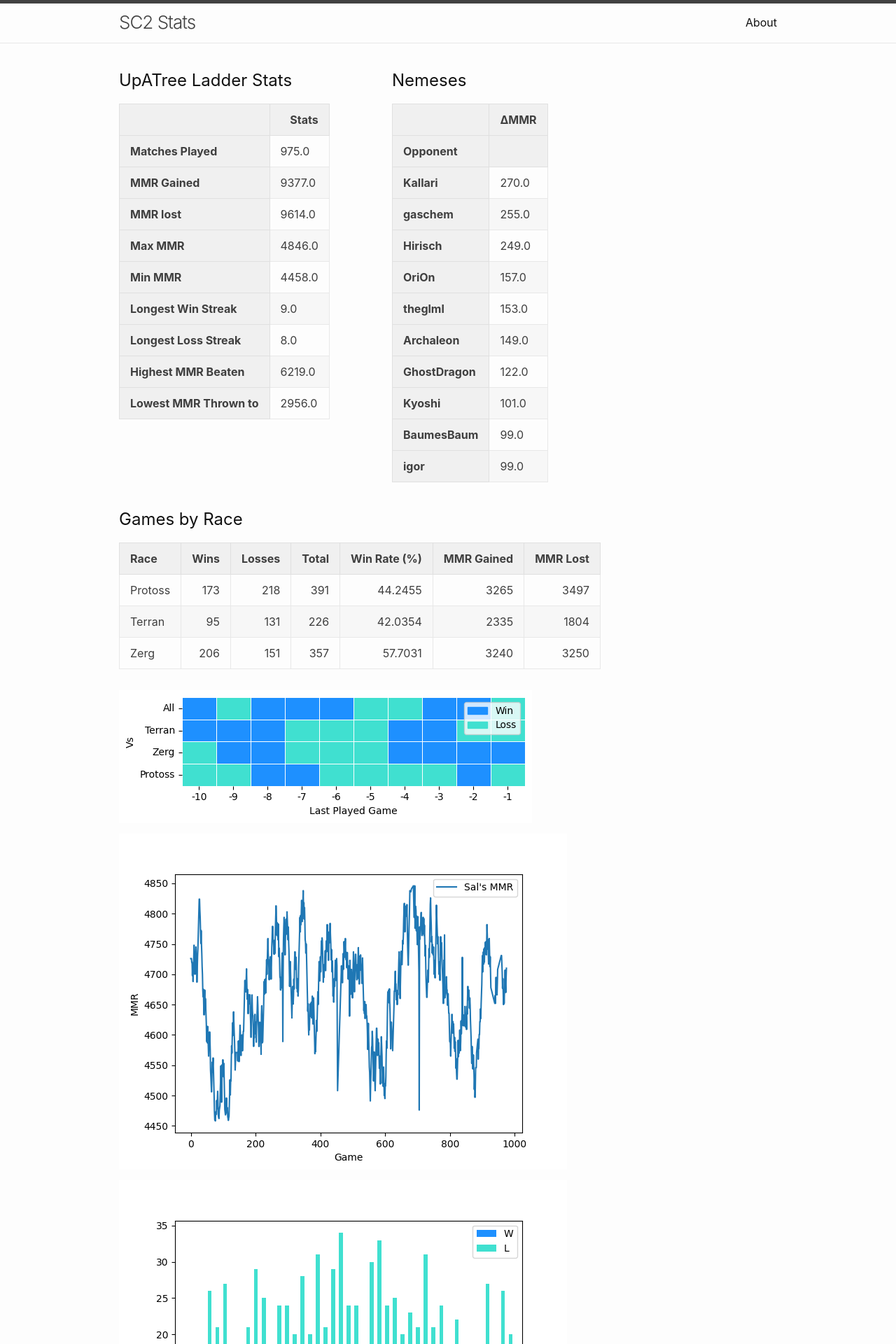
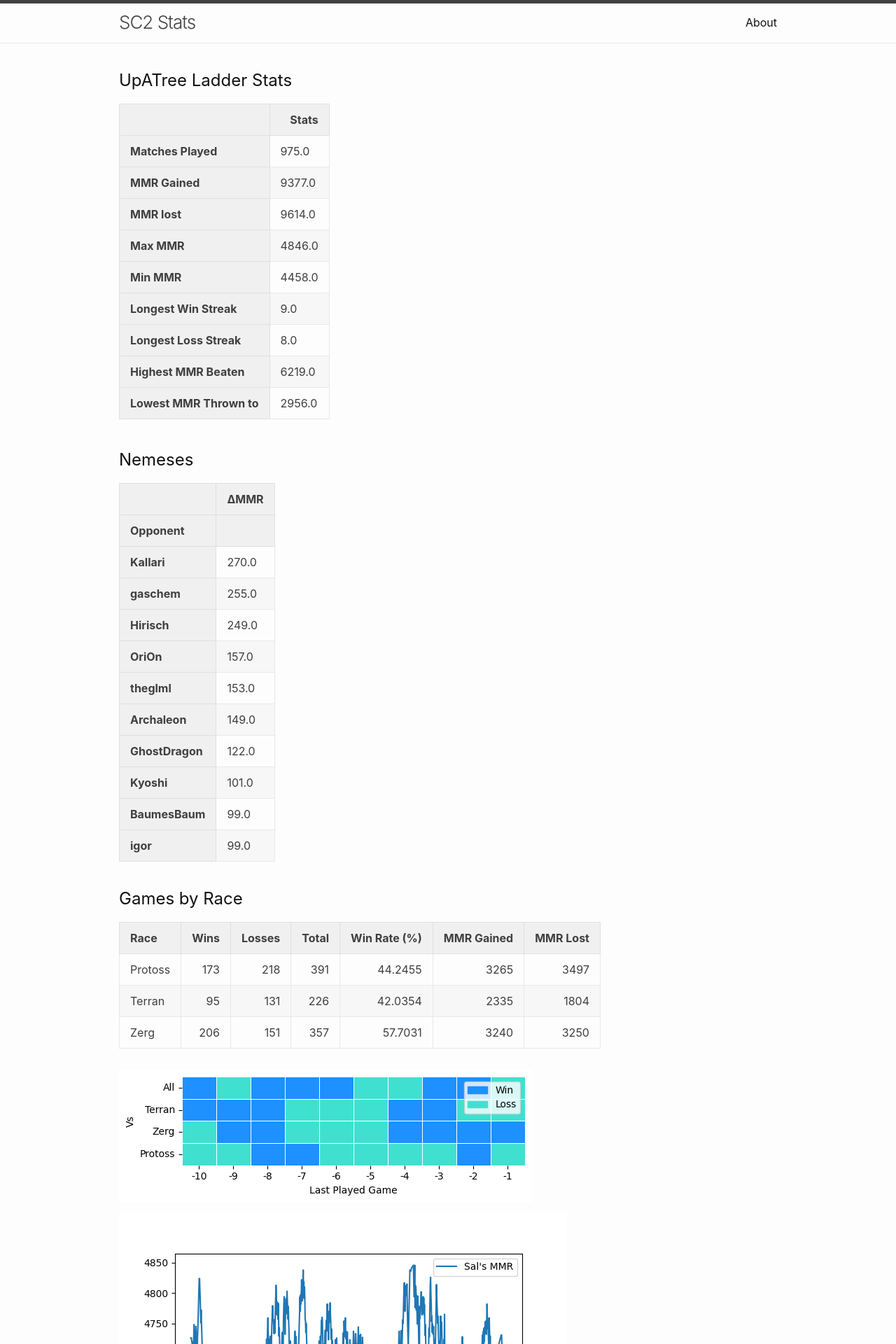
Before and after one commit to kylermurphy/UpATree, a Jekyll site: the page built from docs/index.md, in a window 1280 px wide. Shown: the top 1920 px of the page at 70% size. Built offline with Jekyll 4.4.1, drawn with Linux system fonts in a browser that asks for light colours.

Commit message:
Update _base.scss

```diff
--- a/docs/_sass/minima/_base.scss
+++ b/docs/_sass/minima/_base.scss
@@ -209,6 +209,9 @@ pre {
     max-width: calc(#{$content-width} - (#{$spacing-unit} * 2));
     padding-right: $spacing-unit;
     padding-left: $spacing-unit;
+    .column {
+      width: 100%;
+    }
   }
 }
 
@@ -298,10 +301,5 @@ table {
             -ms-overflow-style: -ms-autohiding-scrollbar;
   }
 
-  @media (max-width: 900px) {
-    .column {
-      width: 100%;
-    }
-  }
 
 }
```
